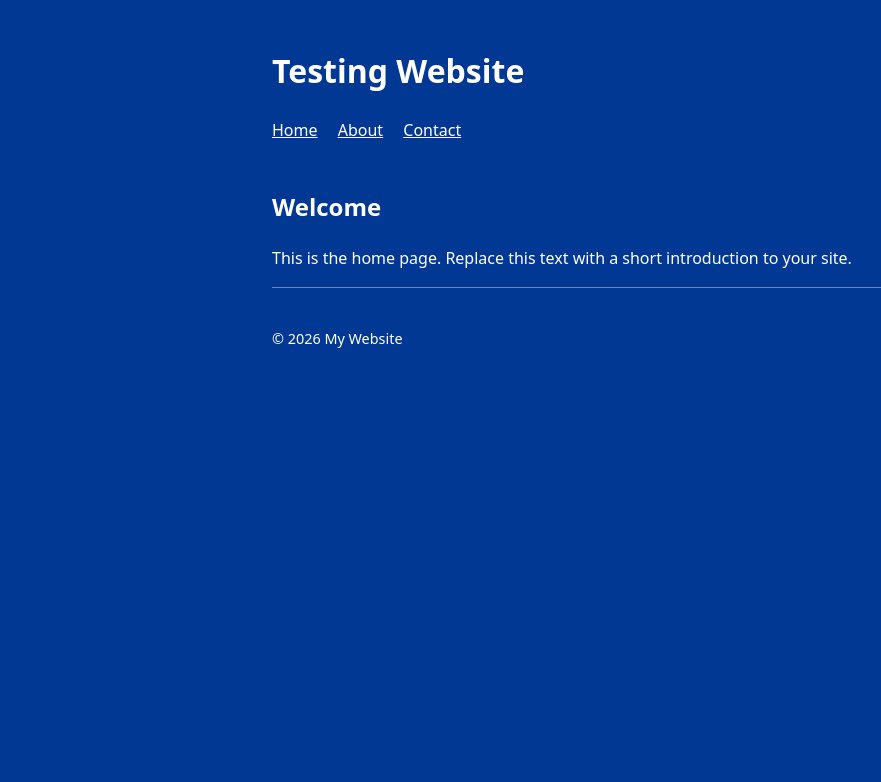
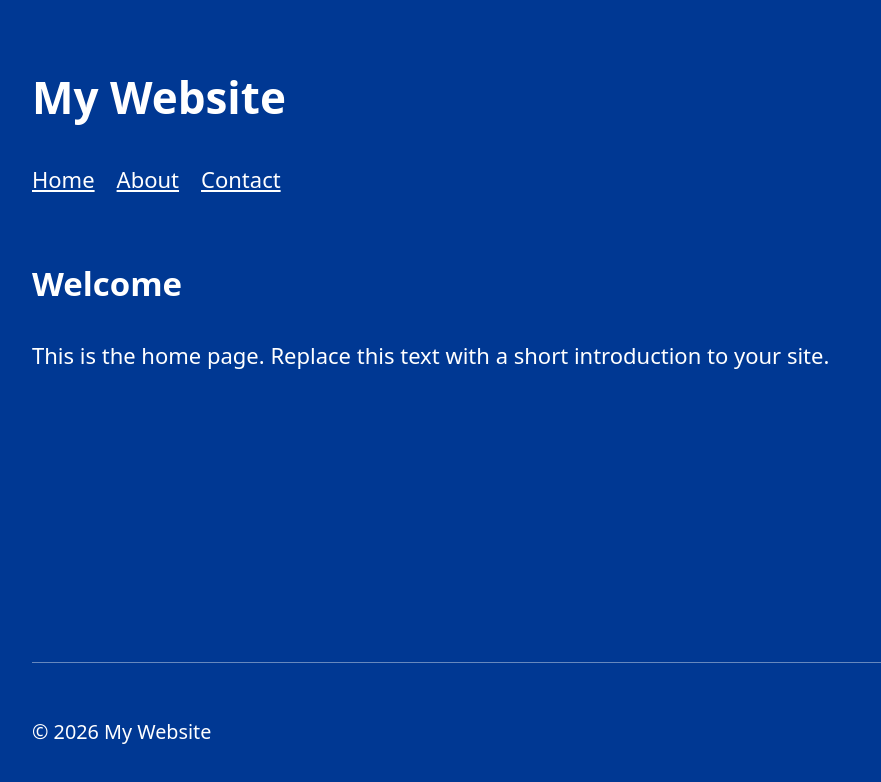
Before and after one commit to CDSCSilva/Test.github.io, a plain HTML site: page index.html in a window 1280 px wide. Shown: the whole page, without its empty margins (32-913 px from the left). Drawn offline with Linux system fonts and the light colour scheme.

Commit message:
Add files via upload

```diff
--- a/index.html
+++ b/index.html
@@ -3,26 +3,33 @@
 <head>
   <meta charset="UTF-8">
   <meta name="viewport" content="width=device-width, initial-scale=1">
-  <title>Testing Website</title>
+  <title>My Website</title>
   <meta name="description" content="A short description of my website.">
   <style>
+    * { box-sizing: border-box; }
+    html { font-size: clamp(16px, 1.2vw + 12px, 22px); }
     body {
+      margin: 0;
+      min-height: 100vh;
+      min-height: 100dvh;
+      display: flex;
+      flex-direction: column;
+      padding: 0 clamp(1rem, 5vw, 4rem);
       font-family: system-ui, sans-serif;
       line-height: 1.6;
-      max-width: 42rem;
-      margin: 0 auto;
-      padding: 0 1rem;
       color: #fff;
       background: #003893;
     }
+    main { flex: 1; }
     header, footer { padding: 1.5rem 0; }
-    nav a { margin-right: 1rem; color: #fff; }
+    nav { display: flex; flex-wrap: wrap; gap: 0.5rem 1rem; }
+    nav a { color: #fff; }
     footer { border-top: 1px solid rgba(255, 255, 255, 0.4); font-size: 0.9rem; }
   </style>
 </head>
 <body>
   <header>
-    <h1>Testing Website</h1>
+    <h1>My Website</h1>
     <nav>
       <a href="index.html">Home</a>
       <a href="about.html">About</a>
```
